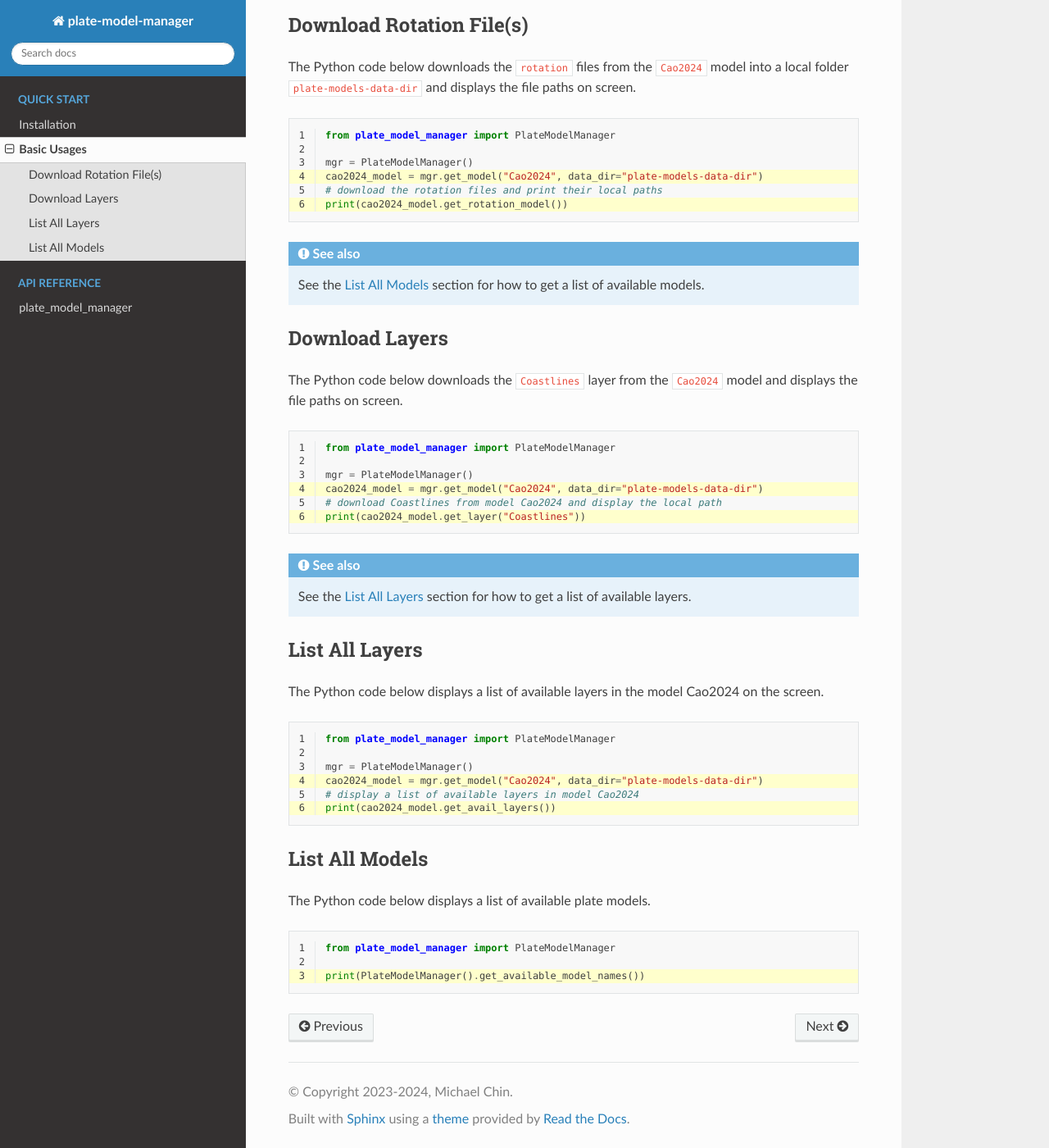
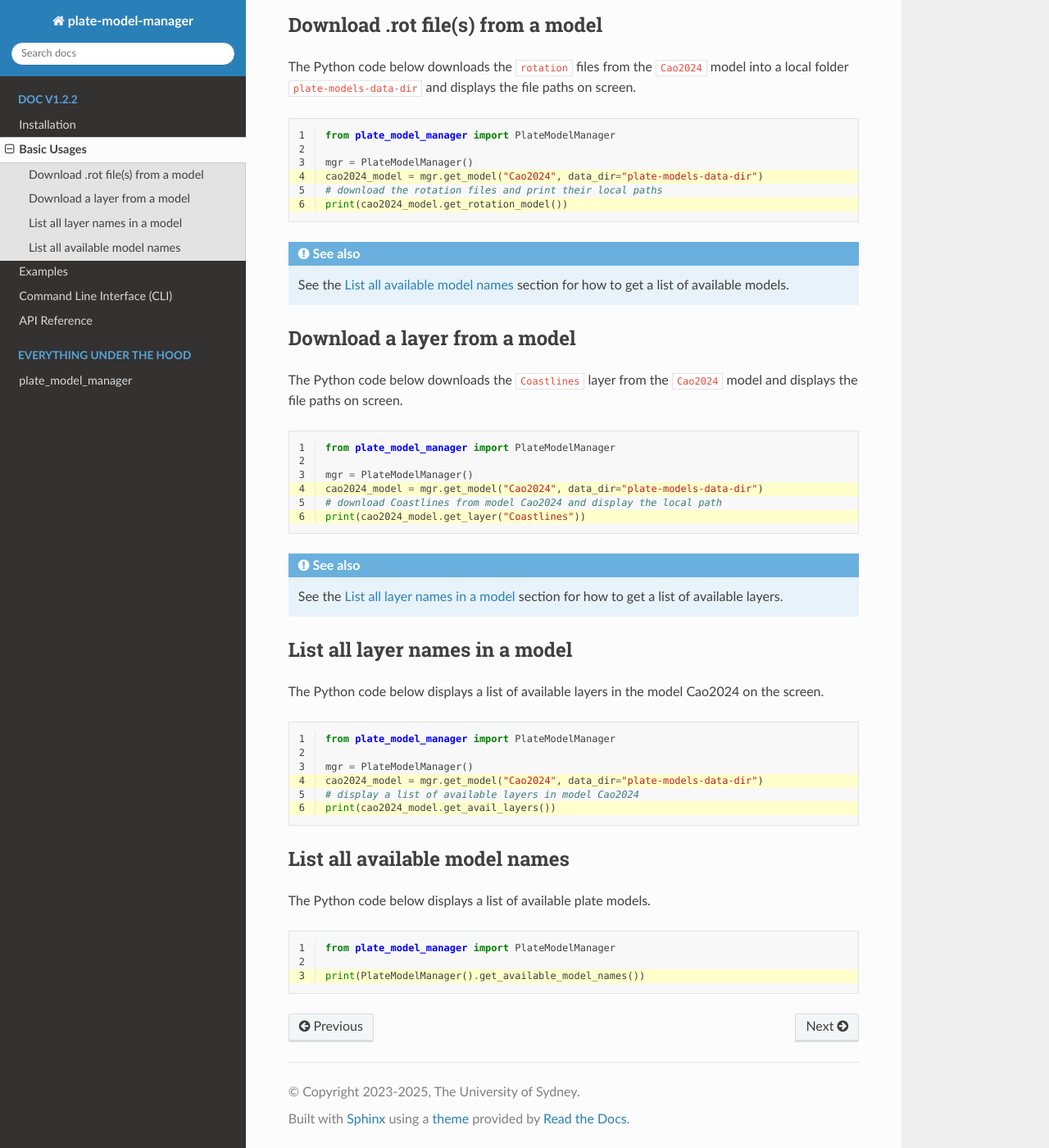
Before and after one commit to michaelchin/plate-model-manager, a Sphinx documentation site: the page built from doc/source/basic_usages.rst, in a window 1280 px wide and 1400 px high, scrolled down 146 px. Shown: the whole window at 82% size. Built offline with Sphinx 7.4.7 and the Read the Docs theme 3.1.0, drawn with Linux system fonts in a browser that asks for light colours.

Commit message:
add pages for the doc

```diff
--- a/doc/source/basic_usages.rst
+++ b/doc/source/basic_usages.rst
@@ -1,8 +1,8 @@
 Basic Usages
 ============
 
-Download Rotation File(s)
--------------------------
+Download .rot file(s) from a model
+----------------------------------
 
 The Python code below downloads the ``rotation`` files from the ``Cao2024`` model into a local folder ``plate-models-data-dir``
 and displays the file paths on screen.
@@ -21,8 +21,8 @@ and displays the file paths on screen.
 .. seealso::
     See the :ref:`list-all-models` section for how to get a list of available models.
 
-Download Layers
----------------
+Download a layer from a model
+-----------------------------
 
 The Python code below downloads the ``Coastlines`` layer from the ``Cao2024`` model
 and displays the file paths on screen.
@@ -43,8 +43,8 @@ and displays the file paths on screen.
 
 .. _list-all-layers:
 
-List All Layers
----------------
+List all layer names in a model
+-------------------------------
 
 The Python code below displays a list of available layers in the model Cao2024 on the screen.
 
@@ -61,8 +61,8 @@ The Python code below displays a list of available layers in the model Cao2024 o
 
 .. _list-all-models:
 
-List All Models
----------------
+List all available model names
+------------------------------
 
 The Python code below displays a list of available plate models.
 
--- /dev/null
+++ b/doc/source/command_line_interface.rst
@@ -0,0 +1,2 @@
+Command Line Interface (CLI)
+============================
--- a/doc/source/conf.py
+++ b/doc/source/conf.py
@@ -7,14 +7,19 @@
 # https://www.sphinx-doc.org/en/master/usage/configuration.html#project-information
 
 project = "plate-model-manager"
-copyright = "2023-2024, Michael Chin"
+copyright = "2023-2025, The University of Sydney"
 author = "Michael Chin"
-release = "1.2.0"
+release = "1.2.2"
 
 # -- General configuration ---------------------------------------------------
 # https://www.sphinx-doc.org/en/master/usage/configuration.html#general-configuration
 
-extensions = ["sphinx.ext.autodoc", "sphinx.ext.viewcode", "sphinx.ext.napoleon"]
+extensions = [
+    "sphinx.ext.autodoc",
+    "sphinx.ext.viewcode",
+    "sphinx.ext.napoleon",
+    "sphinx.ext.autosummary",
+]
 
 templates_path = ["_templates"]
 exclude_patterns = []
--- /dev/null
+++ b/doc/source/examples.rst
@@ -0,0 +1,2 @@
+Examples
+========
```
Also changed, not shown: doc/source/api.rst (added, +39 -0 lines), doc/source/index.rst (+5 -2 lines).
